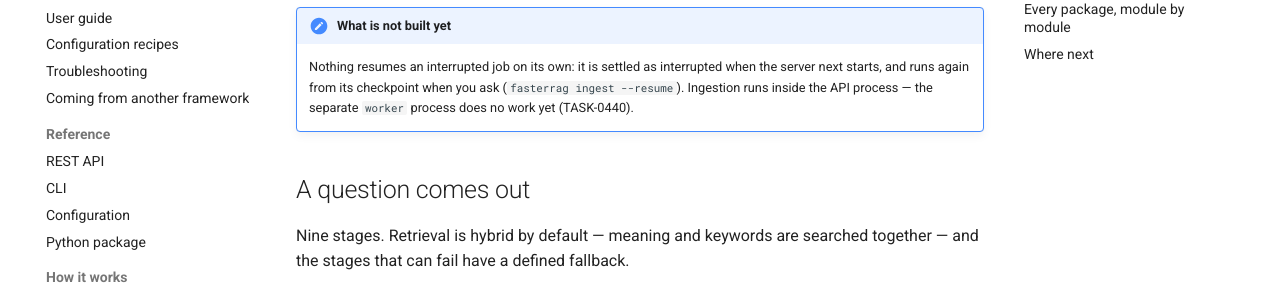
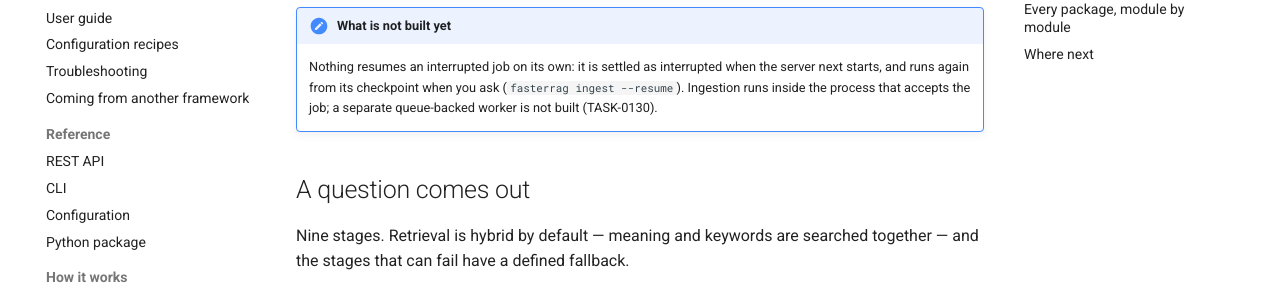
Before and after one commit to balrajsingh165/FasterRag, an MkDocs documentation site: the page built from docs/tour.md, in a window 1280 px wide and 900 px high, scrolled down 1470 px. Shown: the part 180-465 px from the top of the window. Built offline with MkDocs 1.6.1 and Material for MkDocs 9.7.7, drawn with Linux system fonts in a browser that asks for light colours; comment, search, counter and statistics services are not loaded.

Commit message:
docs: close TASK-0440, record the TASK-0130 decision, and clear the worker sentences from the gate

```diff
--- a/docs/tour.md
+++ b/docs/tour.md
@@ -31,8 +31,8 @@ after its chunks, not before.
 !!! note "What is not built yet"
     Nothing resumes an interrupted job on its own: it is settled as interrupted when the server
     next starts, and runs again from its checkpoint when you ask (`fasterrag ingest --resume`).
-    Ingestion runs inside the API process — the separate `worker` process does no work yet
-    (TASK-0440).
+    Ingestion runs inside the process that accepts the job; a separate queue-backed worker is
+    not built (TASK-0130).
 
 ## A question comes out
 
@@ -92,7 +92,7 @@ module's own docstring, as of the commit this page was generated from.
     | `cli/commands/infrastructure.py` | The commands that stand things up or price them out: `provision` and `estimate`. |
     | `cli/commands/pipeline.py` | The commands that move data: `ingest`, `query`, and `index`. |
     | `cli/commands/portability.py` | The commands that move a collection between deployments: `export` and `import` (D11). |
-    | `cli/commands/processes.py` | The `serve` and `worker` commands. `worker` health-checks and waits; it consumes no work yet (TASK-0440). |
+    | `cli/commands/processes.py` | The command that runs a long-lived process: `serve`. |
     | `cli/commands/replay.py` | The `replay` command (D8). |
     | `cli/commands/traces.py` | The `traces` command: list and inspect stored query traces (D8). |
     | `cli/main.py` | The `fasterrag` entry point. |
```
Also changed, not shown: CLAUDE.md (+1 -1 lines), README.md (+1 -1 lines), docs/CHANGELOG.md (+4 -0 lines), docs/task-briefs.md (+3 -23 lines), docs/todo.md (+2 -2 lines), 2 other files.
